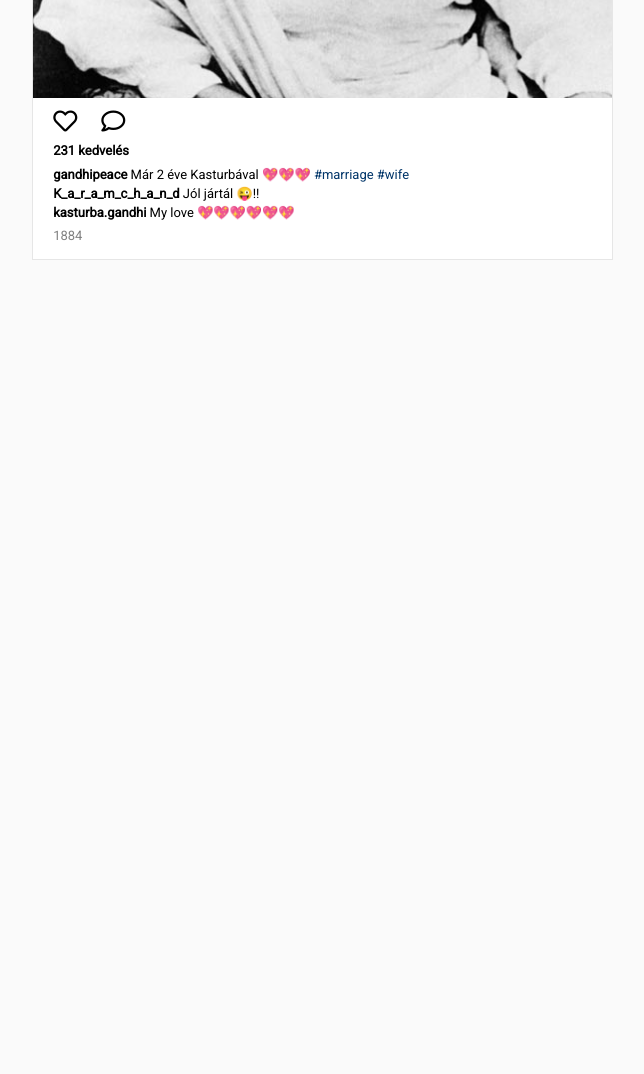
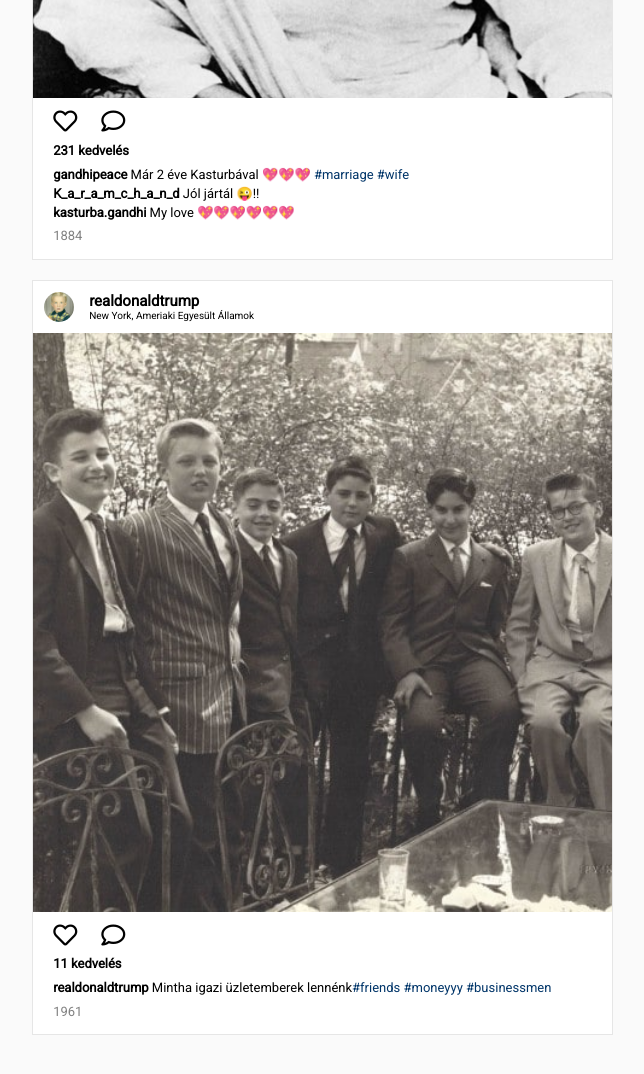
Before and after one commit to MartonDev/15-blog, a plain HTML site: page index.html in a window 1280 px wide. Shown: the part 2959-4033 px from the top of the page, without its empty margins (147-791 px from the left). Before the commit the page ends 3259 px from the top, so only its background shows below. Drawn offline with nearby package versions, Linux system fonts and the light colour scheme.

Commit message:
Donald Trump

```diff
--- a/index.html
+++ b/index.html
@@ -286,6 +286,64 @@
 
         </div>
 
+        <div class="post">
+
+          <div class="post-header">
+
+            <img src="assets/img/trump.png" alt="profile-picture">
+
+            <div class="postinfo">
+
+              <h1>realdonaldtrump</h1>
+              <h2>New York, Ameriaki Egyesült Államok</h2>
+
+            </div>
+
+          </div>
+
+          <img src="assets/img/trumpselfie.png" class="post-image" alt="post image">
+
+          <div class="post-footer">
+
+            <div class="rate">
+
+              <i class="far fa-heart"></i>
+              <i class="far fa-comment"></i>
+
+            </div>
+
+            <h1 class="like-counter">11 kedvelés</h1>
+
+            <div class="comments">
+
+              <p><b>realdonaldtrump</b> Mintha igazi üzletemberek lennénk<a href="#" class="hastag">#friends</a> <a href="#" class="hastag">#moneyyy</a> <a href="#" class="hastag">#businessmen</a></p>
+
+            </div>
+
+            <h1 class="date">1961</h1>
+
+          </div>
+
+          <div class="more-info">
+
+            <div class="container">
+
+              <div class="info-header">
+
+                <h1><i class="fas fa-info-circle"></i> Érdekesség</h1>
+
+                <a class="close"><i class="fas fa-times"></i></a>
+
+              </div>
+
+              <p>A fiatal Trumpot osztálytársai úgy írták le, mint aki a hibáit soha nem fogadja el, mindig a tökéletesre törekszik, de tanulni nem szeret.</p>
+
+            </div>
+
+          </div>
+
+        </div>
+
       </div>
 
       <div class="fixed-elements">
```
Also changed, not shown: assets/img/trump.png (added).
